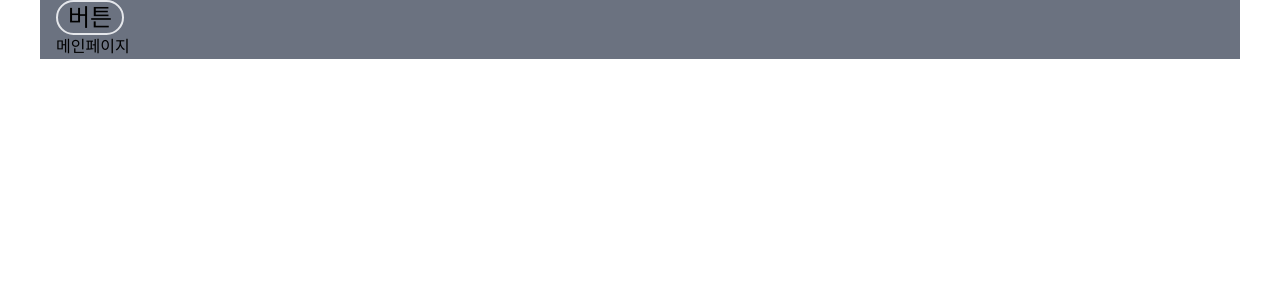
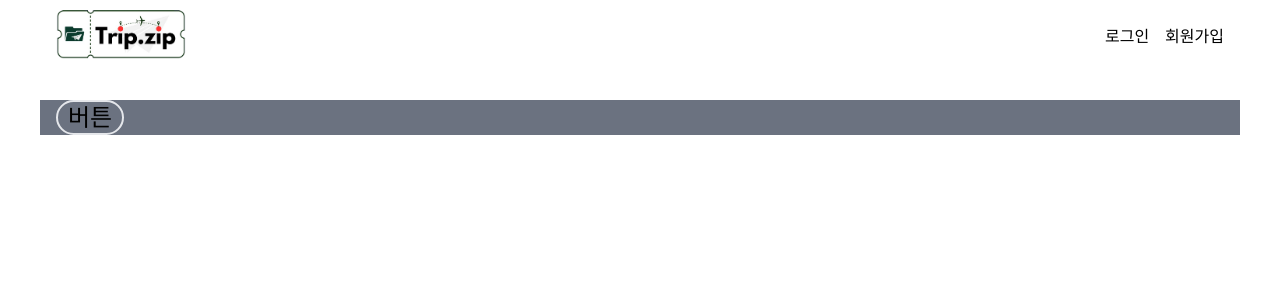
Before and after one commit to joraeng-e/trip.zip, a Next.js app: page / in a window 1280 px wide. Shown: the top 300 px of the page. Built offline with nearby package versions, Linux system fonts and the light colour scheme; a web font is replaced by a local one.

Commit message:
✨ JE-16-feat: 헤더 구현 (#22)
* ✨ JE-16-feat: 헤더 기초 작업

* ✨ JE-16-feat: isLogin에 따른 헤더 분기 처리

* ♻️ JE-16-refactor: input style 분리

* ♻️ JE-16-refactor: 이미지 area-labeling

* ♻️ JE-16-refactor: 이미지 src 수정

```diff
--- /dev/null
+++ b/src/components/Header/_components/LoggedInHeader.tsx
@@ -0,0 +1,26 @@
+import { NotificationIcon } from '@/libs/utils/Icon';
+import Image from 'next/image';
+import Link from 'next/link';
+import React from 'react';
+
+export default function LoggedInHeader() {
+  return (
+    <div className="flex items-center gap-16">
+      <div className="cursor-pointer" aria-label="알림">
+        <NotificationIcon />
+      </div>
+      <Link href="/mypage" className="flex items-center gap-6 border-l-2 pl-16">
+        <div className="h-40 w-40 overflow-hidden rounded-full border">
+          <Image
+            src="/logo/tripzipFavicon.png"
+            alt="trip.zip"
+            className="object-cover"
+            width={40}
+            height={40}
+          />
+        </div>
+        <p className="font-semibold">김루피</p>
+      </Link>
+    </div>
+  );
+}
--- /dev/null
+++ b/src/components/Header/_components/LoggedOutHeader.tsx
@@ -0,0 +1,18 @@
+import Link from 'next/link';
+import React from 'react';
+
+const linkTextStyle =
+  'transition-all duration-500 hover:text-custom-green-200 hover:underline hover:decoration-custom-green-200 hover:decoration-2 hover:underline-offset-4 hover:transition-all';
+
+export default function LoggedOutHeader() {
+  return (
+    <div className="flex gap-16">
+      <Link href="login" className={linkTextStyle}>
+        로그인
+      </Link>
+      <Link href="signup" className={linkTextStyle}>
+        회원가입
+      </Link>
+    </div>
+  );
+}
--- /dev/null
+++ b/src/components/Header/index.tsx
@@ -0,0 +1,43 @@
+import Image from 'next/image';
+import Link from 'next/link';
+import React, { useEffect, useState } from 'react';
+
+import LoggedInHeader from './_components/LoggedInHeader';
+import LoggedOutHeader from './_components/LoggedOutHeader';
+
+export default function Header() {
+  const [scrollPosition, setScrollPosition] = useState(0);
+
+  useEffect(() => {
+    const handleScroll = () => {
+      setScrollPosition(window.scrollY);
+    };
+    window.addEventListener('scroll', handleScroll);
+    return () => {
+      window.removeEventListener('scroll', handleScroll);
+    };
+  }, []);
+
+  const isHeaderScrollValid = scrollPosition === 0;
+
+  // const isLogin = getCookie('isLogin');
+
+  return (
+    <header
+      className={`fixed top-0 h-70 w-full bg-white transition-all duration-500 ${isHeaderScrollValid || 'shadow-lg'}`}
+    >
+      <div className="basic-container flex items-center justify-between">
+        <Link href="/" aria-label="메인페이지로 이동">
+          <Image
+            src="/logo/tripzip.png"
+            alt="trip.zip"
+            width={130}
+            height={20}
+          />
+        </Link>
+        {/* {isLogin ? <LoggedInHeader /> : <LoggedOutHeader />} */}
+        <LoggedOutHeader />
+      </div>
+    </header>
+  );
+}
--- a/src/pages/index.tsx
+++ b/src/pages/index.tsx
@@ -1,13 +1,16 @@
+import Header from '@/components/Header';
 import React from 'react';
 
 export default function Home() {
   return (
-    <main className="basic-container bg-gray-500">
-      <button className="flex-center h-35 rounded-full border-2 px-10 text-24">
-        버튼
-      </button>
-      <div className="text-xl-bold text-custom-orange-200"></div>
-      메인페이지
-    </main>
+    <div>
+      <Header />
+      <main className="page-container bg-gray-500">
+        <button className="flex-center h-35 rounded-full border-2 px-10 text-24">
+          버튼
+        </button>
+        <div className="text-xl-bold text-custom-orange-200"></div>
+      </main>
+    </div>
   );
 }
--- a/src/styles/globals.css
+++ b/src/styles/globals.css
@@ -16,7 +16,10 @@
 
 @layer components {
   .basic-container {
-    @apply max-w-1200 mx-auto w-full px-16;
+    @apply mx-auto w-full max-w-1200 px-16;
+  }
+  .page-container {
+    @apply mx-auto mt-100 w-full max-w-1200 px-16;
   }
 
   .flex-center {
```
